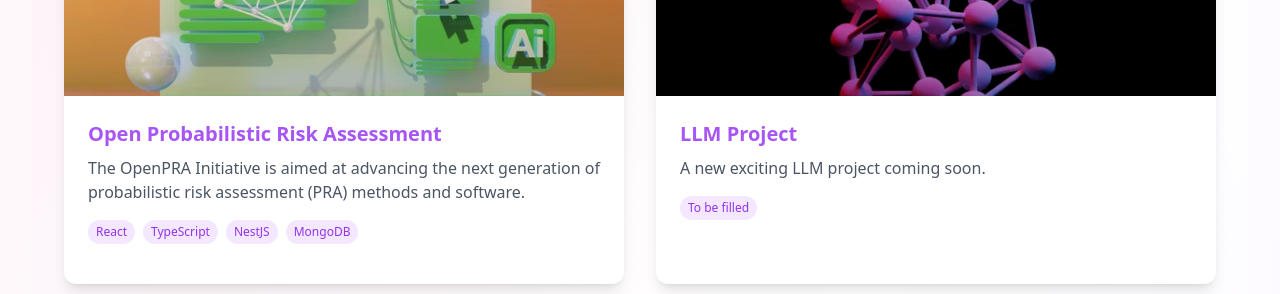
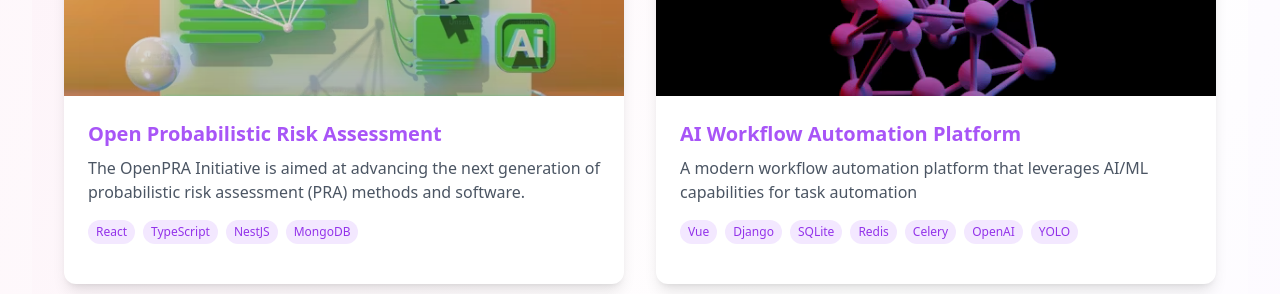
Before and after one commit to aditi-v79/aditi-v79.github.io, a React (Vite) app: page / in a window 1280 px wide. Shown: the part 2220-2514 px from the top of the page. Built offline with nearby package versions, Linux system fonts and the light colour scheme.

Commit message:
update current project-AI workflow builder

```diff
--- a/src/components/Projects.tsx
+++ b/src/components/Projects.tsx
@@ -23,11 +23,11 @@ const projects = {
       featured: true,
     },
     {
-      title: 'LLM Project',
-      description: 'A new exciting LLM project coming soon.',
+      title: ' AI Workflow Automation Platform',
+      description: 'A modern workflow automation platform that leverages AI/ML capabilities for task automation',
       image:llm,
-      tech: ['To be filled'],
-      github: '',
+      tech: ['Vue', 'Django', 'SQLite', 'Redis', 'Celery', 'OpenAI', 'YOLO'],
+      github: 'https://github.com/aditi-v79/TaskAutomationAIWorkflow',
       live: '',
     },
   ],
```
